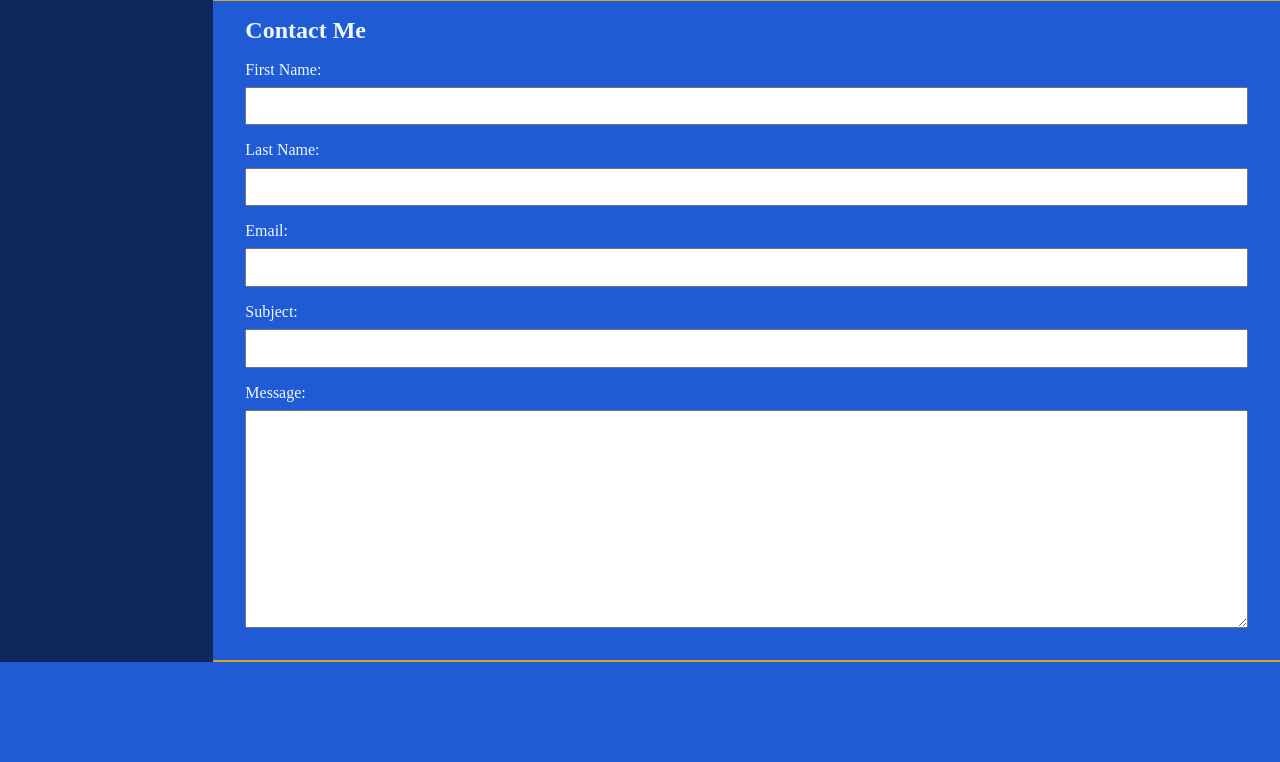
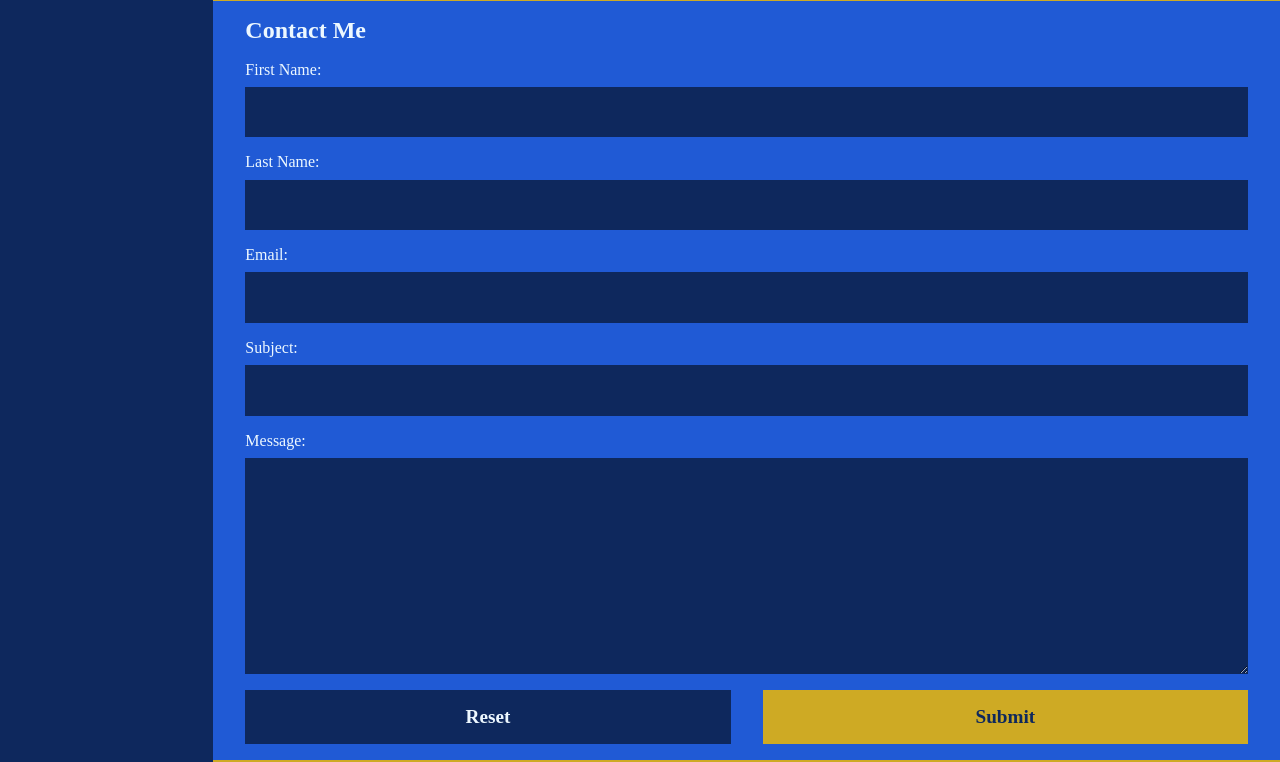
Before and after one commit to GeoffSG/my-portfolio, a PHP site: page /contact-me.html in a window 1280 px wide. Shown: the part 538-1300 px from the top of the page. Before the commit the page ends 1200 px from the top, so only its background shows below. Run offline with PHP 8.4, Linux system fonts and the light colour scheme; some web fonts are replaced.

Commit message:
Added buttons and changed title

```diff
--- a/contact-me.html
+++ b/contact-me.html
@@ -4,7 +4,7 @@
   <meta charset="UTF-8">
   <meta name="viewport" content="width=device-width, initial-scale=1.0">
 
-  <title>SCS Scheme | Geoffrey Grundell | Portfolio</title>
+  <title>Contact Me | Geoffrey Grundell | Portfolio</title>
 
   <link rel="stylesheet" href="css/frontend.css">
 </head>
@@ -49,8 +49,8 @@
 
       <main>
           <div class="container theme-secondary">
-              <div class="section">
-                  <h2>Contact Me</h2>
+            <div class="section">
+              <h2>Contact Me</h2>
               <form >
                   <div class="form-input">
                       <label for="first-name">First Name:</label>
@@ -72,8 +72,12 @@
                       <label for="message">Message:</label>
                       <textarea name="message" id="" rows="10"></textarea>
                   </div>
+                  <div class="btn-group">
+                    <input class="btn theme-primary" type="reset" value="Reset">
+                    <input class="btn theme-gold" type="submit" value="Submit">
+                  </div>
               </form>
-          </div>
+            </div>
           </div>
       </main>
     </div>
--- a/css/frontend.css
+++ b/css/frontend.css
@@ -547,11 +547,22 @@ form .form-input {
 form .form-input label {
   margin-bottom: 0.5rem;
 }
-form .form-input input {
-  padding: 0.5rem 1rem;
+form .form-input input, form .form-input textarea {
+  padding: 1rem;
+  background-color: #0e285d;
+  color: #edf8ff;
+  border: none;
 }
-form .form-input textarea {
-  padding: 1rem;
+form .btn-group {
+  display: flex;
+  flex-direction: row;
+  justify-content: space-between;
+  gap: 2rem;
+}
+form .btn-group input {
+  width: 50%;
+  margin: 0;
+  border: none;
 }
 
 .main {
--- a/scss/layout/_contactme.scss
+++ b/scss/layout/_contactme.scss
@@ -7,11 +7,22 @@ form {
         label {
             margin-bottom: calc($base-spacing/4);
         }
+        input, textarea {
+            padding: calc($base-spacing/2);
+            background-color: $blue-d;
+            color: $white;
+            border: none;
+        }
+    }
+    .btn-group {
+        display: flex;
+        flex-direction: row;
+        justify-content: space-between;
+        gap: $base-spacing;
         input {
-            padding: calc($base-spacing/4) calc($base-spacing/2);
-        }
-        textarea {
-            padding: calc($base-spacing/2);
+            width: 50%;
+            margin: 0;
+            border: none;
         }
     }
 }
```
Also changed, not shown: 1 other file.
